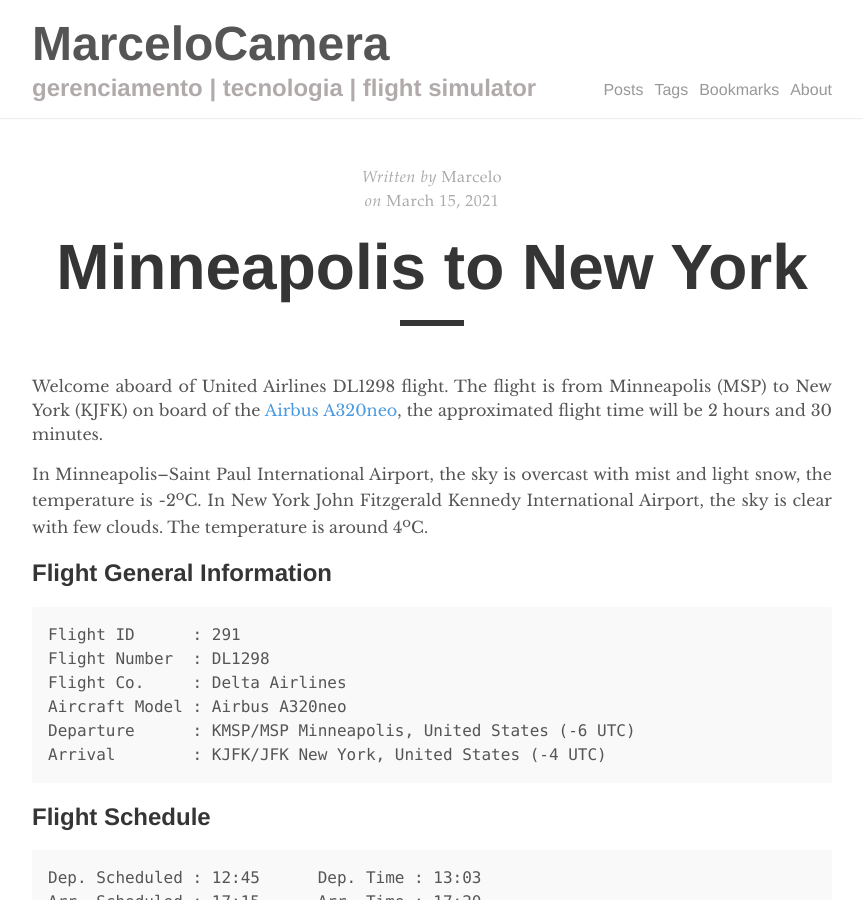
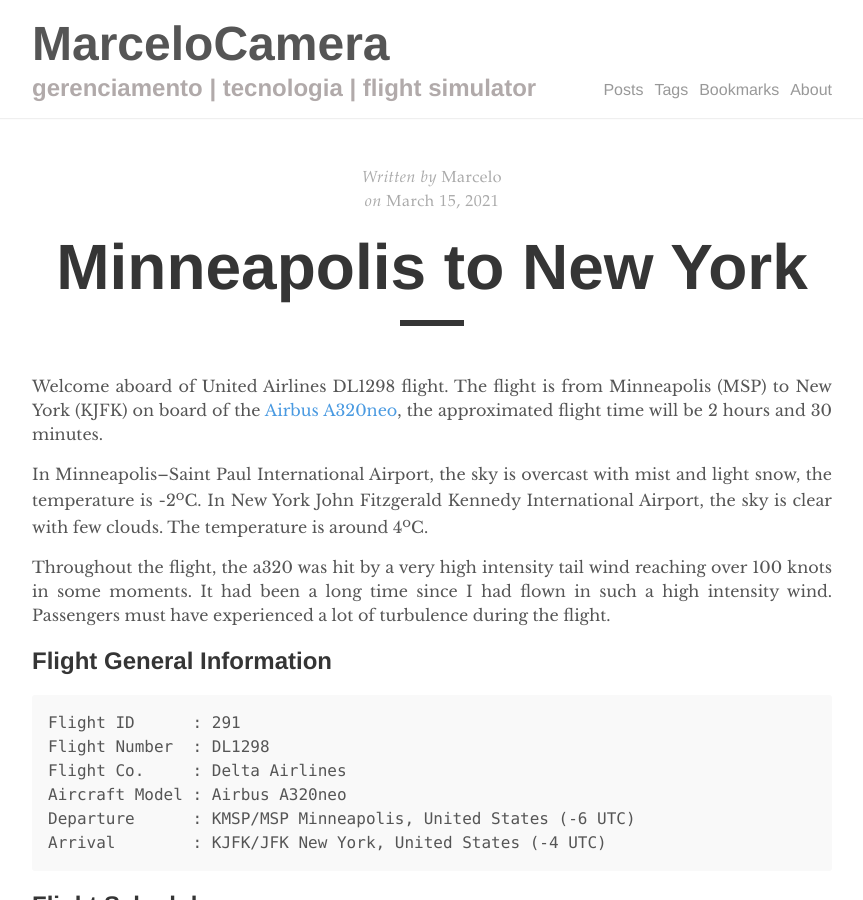
Before and after one commit to marcelocamera/marcelocamera.github.io, a Jekyll site: the page built from _posts/2021-03-15-291-MSP-JFK.md, in a window 1280 px wide and 900 px high. Shown: the whole window, without its empty margins (208-1071 px from the left). Built offline with Jekyll 4.4.1, drawn with Linux system fonts in a browser that asks for light colours; comment, search, counter and statistics services are not loaded.

Commit message:
Update 2021-03-15-291-MSP-JFK.md

```diff
--- a/_posts/2021-03-15-291-MSP-JFK.md
+++ b/_posts/2021-03-15-291-MSP-JFK.md
@@ -8,6 +8,8 @@ tags: flight-simulator
 Welcome aboard of United Airlines DL1298 flight. The flight is from Minneapolis (MSP) to New York (KJFK) on board of the <a href="https://imgproc.airliners.net/photos/airliners/1/1/2/6191211.jpg?v=v41c4ba43184" target="_blank">Airbus A320neo</a>, the approximated flight time will be 2 hours and 30 minutes.
 
 In Minneapolis–Saint Paul International Airport, the sky is overcast with mist and light snow, the temperature is -2<sup>o</sup>C. In New York John Fitzgerald Kennedy International Airport, the sky is clear with few clouds. The temperature is around 4<sup>o</sup>C.
+
+Throughout the flight, the a320 was hit by a very high intensity tail wind reaching over 100 knots in some moments. It had been a long time since I had flown in such a high intensity wind. Passengers must have experienced a lot of turbulence during the flight.
 
 ## Flight General Information
 {% highlight markdown %}
```
